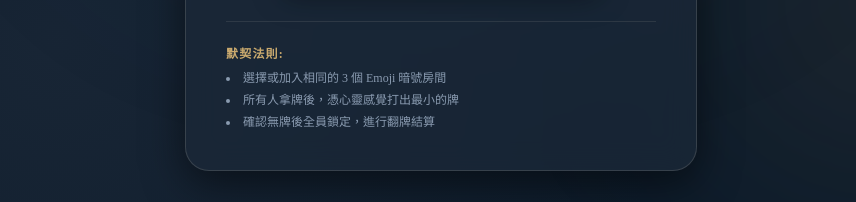
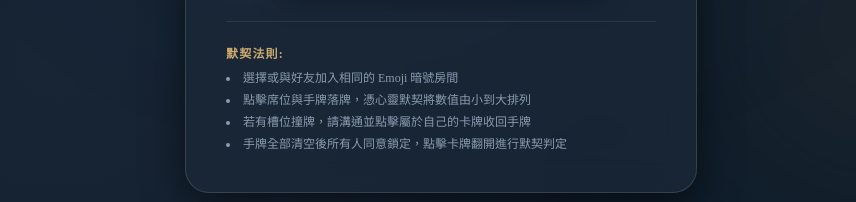
Before and after one commit to Louis-369/mind-sync, a Next.js app: page / in a window 1280 px wide. Shown: the part 617-819 px from the top of the page, without its empty margins (199-1055 px from the left). Built offline with nearby package versions, Linux system fonts and the light colour scheme; no server answers.

Commit message:
feat: 更新首頁默契法則、固定一排4槽位與限制發牌前選位

```diff
--- a/src/app/page.tsx
+++ b/src/app/page.tsx
@@ -71,9 +71,10 @@ export default function LobbyPage() {
             默契法則:
           </h4>
           <ul className="text-xs text-ukiyo-mist space-y-1.5 list-disc list-inside font-serif">
-            <li>選擇或加入相同的 3 個 Emoji 暗號房間</li>
-            <li>所有人拿牌後，憑心靈感覺打出最小的牌</li>
-            <li>確認無牌後全員鎖定，進行翻牌結算</li>
+            <li>選擇或與好友加入相同的 Emoji 暗號房間</li>
+            <li>點擊席位與手牌落牌，憑心靈默契將數值由小到大排列</li>
+            <li>若有槽位撞牌，請溝通並點擊屬於自己的卡牌收回手牌</li>
+            <li>手牌全部清空後所有人同意鎖定，點擊卡牌翻開進行默契判定</li>
           </ul>
         </div>
       </div>
--- a/src/app/room/page.tsx
+++ b/src/app/room/page.tsx
@@ -220,7 +220,7 @@ function RoomInner() {
           </p>
           {isHost && (
             <Button variant="primary" size="lg" onClick={dealCards} className="font-serif tracking-widest">
-              發牌啟局
+              發牌開局
             </Button>
           )}
         </div>
--- a/src/components/game/BoardSlot.tsx
+++ b/src/components/game/BoardSlot.tsx
@@ -72,10 +72,13 @@ export function BoardSlot({
     : topCard?.playerName || "匿名";
 
   if (allCards.length === 0) {
+    const canSelect = status === "playing";
     return (
       <div
-        onClick={() => onSelectSlot && onSelectSlot(slotId)}
-        className={`w-16 h-24 md:w-20 md:h-28 rounded-xl border border-dashed flex flex-col items-center justify-center cursor-pointer transition-all hover:scale-105 ${
+        onClick={() => canSelect && onSelectSlot && onSelectSlot(slotId)}
+        className={`w-16 h-24 md:w-20 md:h-28 rounded-xl border border-dashed flex flex-col items-center justify-center transition-all ${
+          canSelect ? "cursor-pointer hover:scale-105" : "cursor-default opacity-60"
+        } ${
           isSelected
             ? "border-ukiyo-gold bg-ukiyo-gold/20 text-ukiyo-gold shadow-[0_0_15px_rgba(212,175,55,0.4)]"
             : "border-ukiyo-foam/25 bg-ukiyo-surface/30 text-ukiyo-mist/50 hover:border-ukiyo-gold/60 hover:text-ukiyo-gold"
@@ -85,7 +88,7 @@ export function BoardSlot({
           {isSelected ? "已選定" : "空席位"}
         </span>
         <span className="text-[9px] font-mono opacity-60 mt-1">
-          {isSelected ? "點擊手牌落牌" : "點擊選位"}
+          {isSelected ? "點擊手牌落牌" : canSelect ? "點擊選位" : "靜候發牌"}
         </span>
       </div>
     );
@@ -115,8 +118,8 @@ export function BoardSlot({
       }
     }
 
-    // 若該槽位沒有自己的未翻開卡牌，則點擊進行選位
-    if (onSelectSlot) {
+    // 若該槽位沒有自己的未翻開卡牌，則點擊進行選位 (僅遊戲進行中允許選位)
+    if (status === "playing" && onSelectSlot) {
       onSelectSlot(slotId);
     }
   };
--- a/src/components/game/GameBoard.tsx
+++ b/src/components/game/GameBoard.tsx
@@ -91,8 +91,8 @@ export function GameBoard({
         </div>
       </div>
 
-      {/* 盤面槽位 (精確容量) */}
-      <div className="relative z-10 flex flex-wrap items-center justify-center gap-3 md:gap-4 max-w-2xl min-h-[140px] my-auto">
+      {/* 盤面槽位 (所有裝置固定一排 4 個) */}
+      <div className="relative z-10 grid grid-cols-4 gap-3 md:gap-4 items-center justify-items-center max-w-xl min-h-[140px] my-auto">
         {Array.from({ length: totalSlotsCount }).map((_, idx) => {
           const slotKey = `slot-${idx}`;
           const slotCards = slotsMap[slotKey] || [];
```
